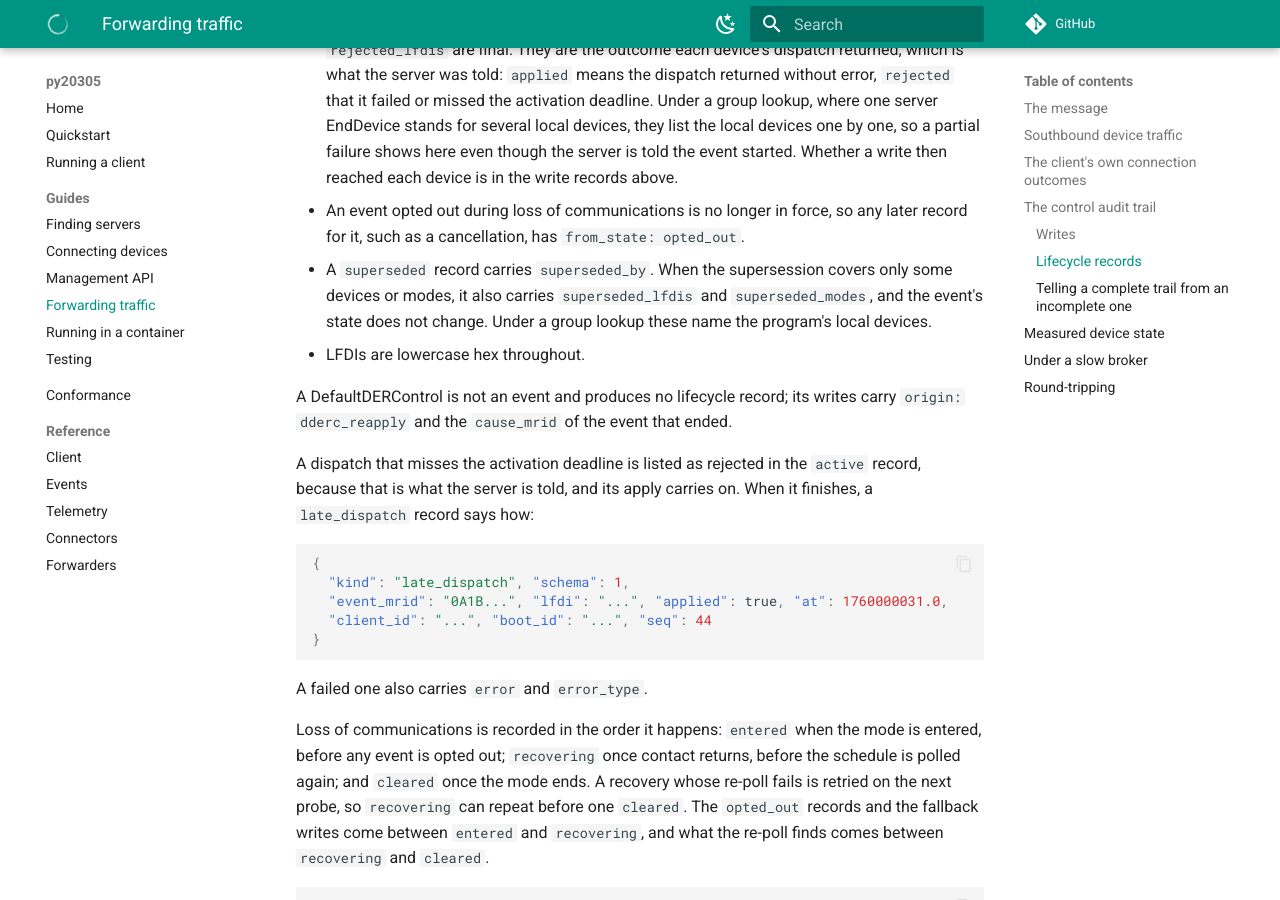
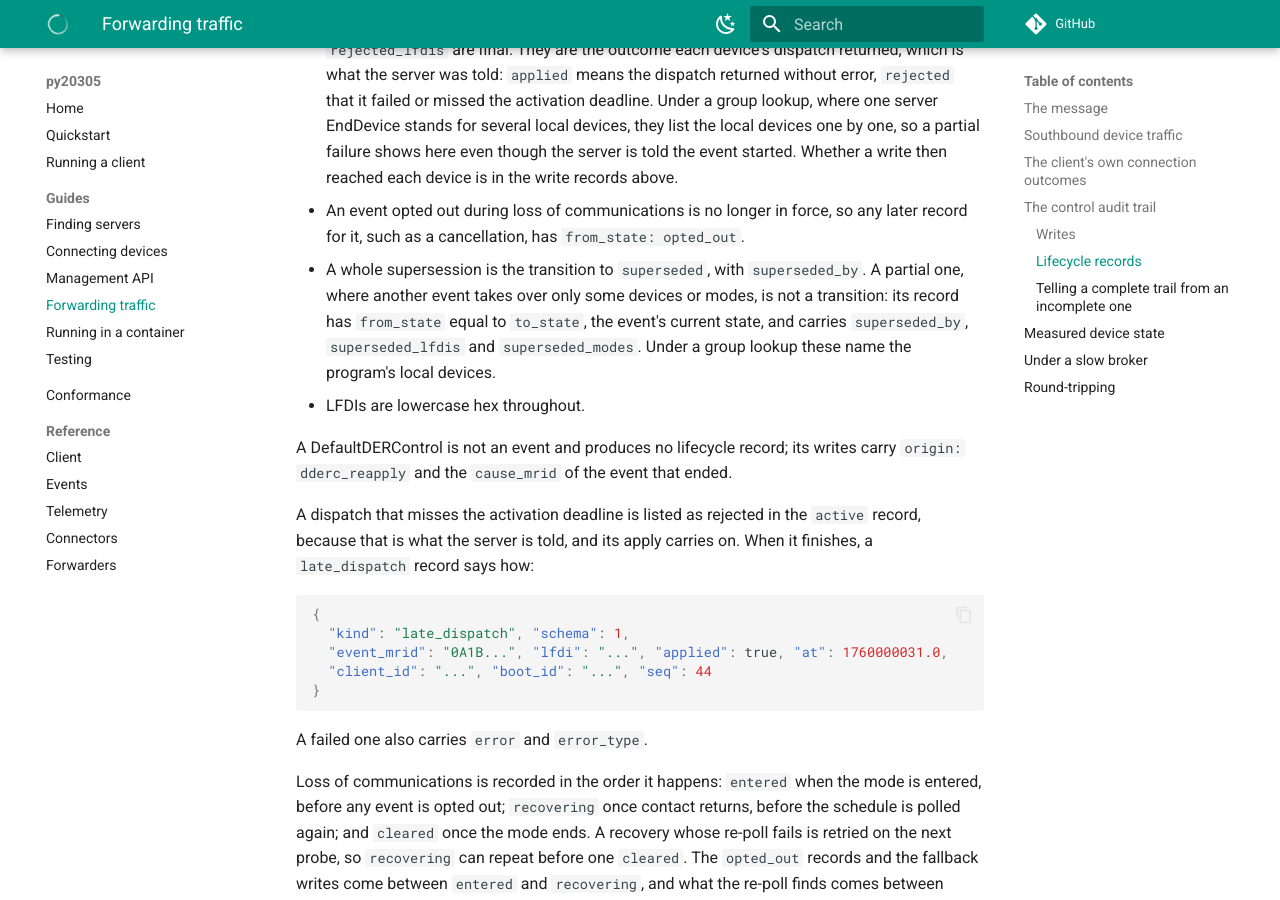
Before and after one commit to DERSecurity/py20305, an MkDocs documentation site: the page built from docs/forwarding.md, in a window 1280 px wide and 900 px high, scrolled down 5425 px. Built offline with MkDocs 1.6.1 and Material for MkDocs 9.7.7, drawn with Linux system fonts in a browser that asks for light colours; comment, search, counter and statistics services are not loaded.

Commit message:
Record a partial supersession as no transition
Another event taking over some of an event's devices or modes leaves the
event running on the rest, so its record now has from_state equal to
to_state, the event's current state, with the superseded fields saying
what was taken over. Each event's records then form an unbroken chain of
states.

```diff
--- a/docs/forwarding.md
+++ b/docs/forwarding.md
@@ -261,10 +261,12 @@ An event record is published once per transition, never per poll:
 - An event opted out during loss of communications is no longer in force, so
   any later record for it, such as a cancellation, has `from_state:
   opted_out`.
-- A `superseded` record carries `superseded_by`. When the supersession covers
-  only some devices or modes, it also carries `superseded_lfdis` and
-  `superseded_modes`, and the event's state does not change. Under a group
-  lookup these name the program's local devices.
+- A whole supersession is the transition to `superseded`, with
+  `superseded_by`. A partial one, where another event takes over only some
+  devices or modes, is not a transition: its record has `from_state` equal to
+  `to_state`, the event's current state, and carries `superseded_by`,
+  `superseded_lfdis` and `superseded_modes`. Under a group lookup these name
+  the program's local devices.
 - LFDIs are lowercase hex throughout.
 
 A DefaultDERControl is not an event and produces no lifecycle record; its
```
Also changed, not shown: 2 other files.
